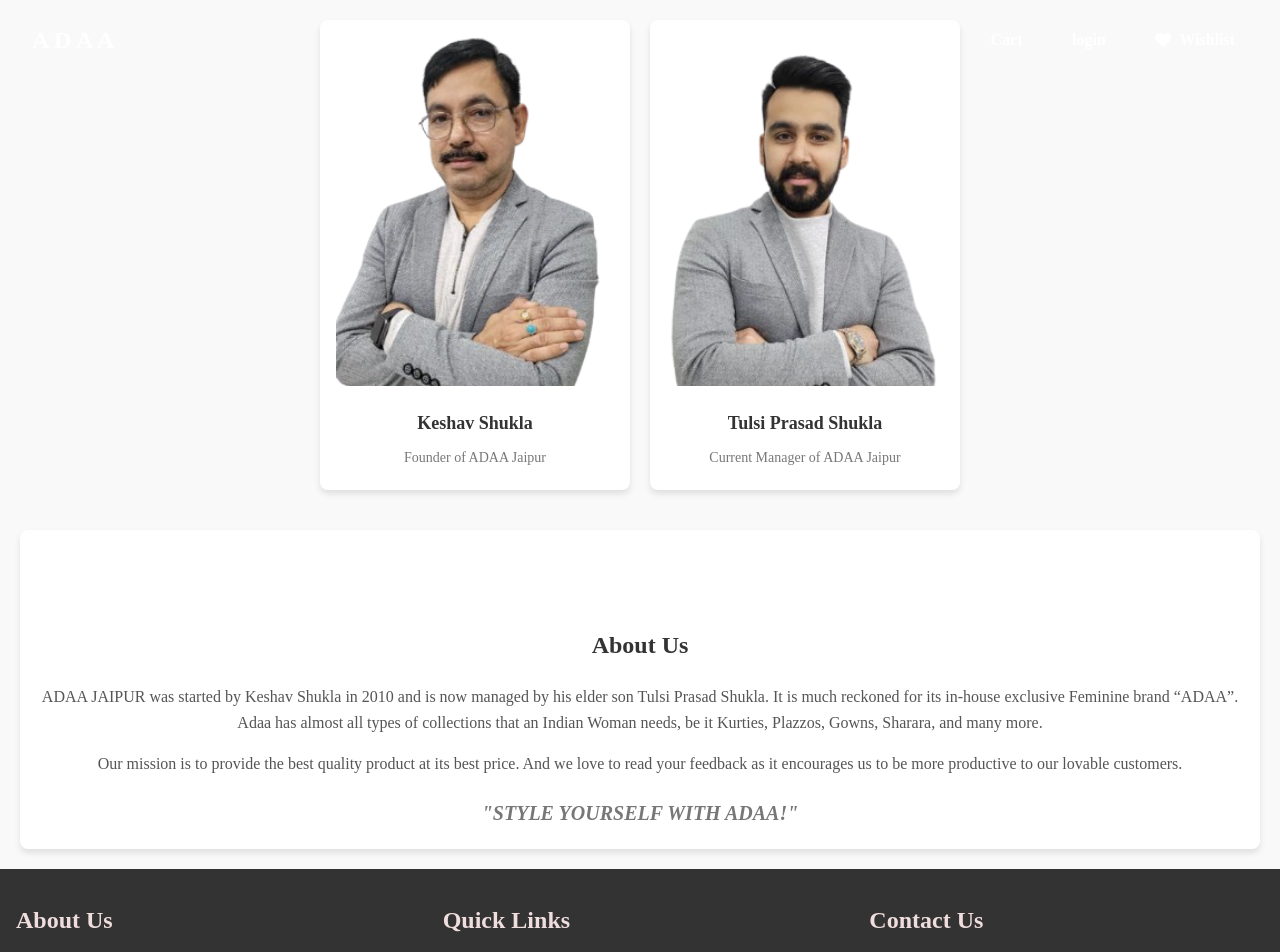
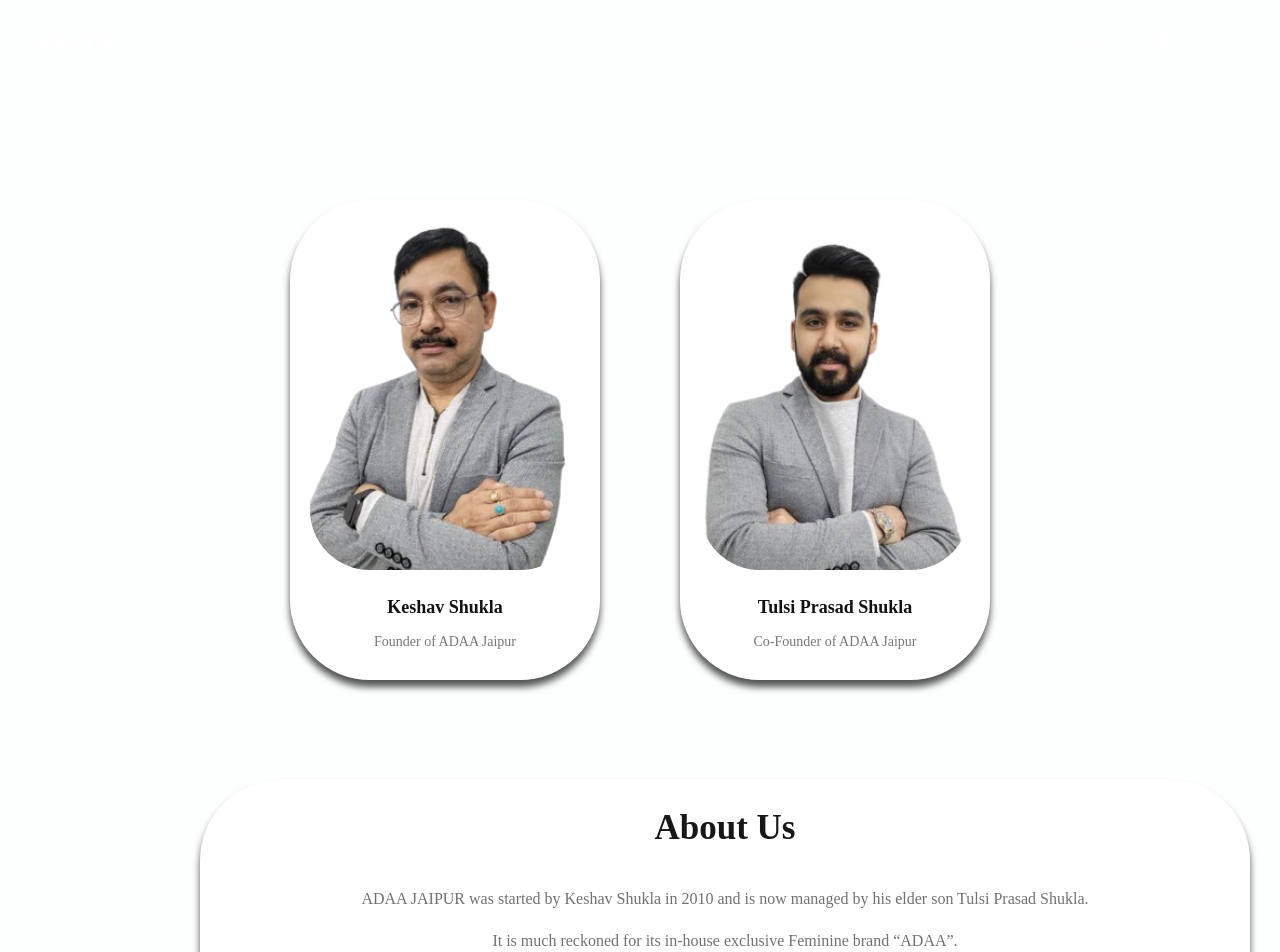
Before and after one commit to dhairyadev26/addajaipur, a React (Create React App) app in the folder frontend/: page /aboutus in a window 1280 px wide. Shown: the top 952 px of the page. Built offline with nearby package versions, Linux system fonts and the light colour scheme; a web font is replaced by a local one.

Commit message:
aboutus page
styling

```diff
--- a/frontend/src/pages/Aboutus.jsx
+++ b/frontend/src/pages/Aboutus.jsx
@@ -13,25 +13,30 @@ const Aboutus = () => {
           <h3>Keshav Shukla</h3>
           <p>Founder of ADAA Jaipur</p>
         </div>
+        <div></div><div></div><div></div>
         <div className="about-card">
         <img src={cofounder} alt="Cofounder" />
           <h3>Tulsi Prasad Shukla</h3>
-          <p>Current Manager of ADAA Jaipur</p>
+          <p>Co-Founder of ADAA Jaipur</p>
         </div>
       </div>
       <div className="about-right">
-        <h2>About Us</h2>
+        <h1>About Us</h1>
         <p>
           ADAA JAIPUR was started by Keshav Shukla in 2010 and is now managed by
-          his elder son Tulsi Prasad Shukla. It is much reckoned for its
-          in-house exclusive Feminine brand “ADAA”. Adaa has almost all types
-          of collections that an Indian Woman needs, be it Kurties, Plazzos,
-          Gowns, Sharara, and many more.
+          his elder son Tulsi Prasad Shukla.
+        </p>
+        <p>
+          It is much reckoned for its in-house exclusive Feminine brand “ADAA”.
+        </p>
+        <p>
+          Adaa has almost all types of collections that an Indian Woman needs, be it Kurties, Plazzos, Gowns, Sharara, and many more.
         </p>
         <p>
           Our mission is to provide the best quality product at its best price.
-          And we love to read your feedback as it encourages us to be more
-          productive to our lovable customers.
+        </p>
+        <p>
+          And we love to read your feedback as it encourages us to be more productive to our lovable customers.
         </p>
         <h3>"STYLE YOURSELF WITH ADAA!"</h3>
       </div>
--- a/frontend/src/styles/Aboutus.css
+++ b/frontend/src/styles/Aboutus.css
@@ -1,37 +1,40 @@
 .about-container {
   display: flex;
   flex-direction: column; /* Stack sections vertically */
-  padding: 20px;
-  gap: 40px; /* Add space between the sections */
-  background-color: #f9f9f9;
+  padding: 200px;
+  gap: 100px; /* Add space between the sections */
+  background-color: #fdffff;
 }
 
 .about-right {
   background: white;
-  border-radius: 8px;
-  box-shadow: 0 4px 6px rgba(0, 0, 0, 0.1);
+  border-radius: 80px;
+  box-shadow: 0 7px 7px rgba(13, 13, 13, 0.697);
   padding: 20px;
+  width: 1050px;
   text-align: center;
 }
 
-.about-right h2 {
-  font-size: 24px;
-  color: #333;
-  margin-bottom: 20px;
+.about-right h1 {
+  font-size: 35px;
+  color: #171717;
+  margin-bottom: 30px;
+  font-family: "The Seasons";
 }
 
 .about-right p {
   font-size: 16px;
-  color: #555;
+  color: #0000008e;
   line-height: 1.6;
   margin-bottom: 16px;
+  font-family: "The Seasons";
 }
 
 .about-right h3 {
-  font-size: 20px;
-  color: #777;
+  font-size: 25px;
+  color: #43696f;
   font-style: italic;
-  margin-top: 20px;
+  margin-top: px;
 }
 
 .about-left {
@@ -42,27 +45,28 @@
 }
 
 .about-card {
-  background: white;
-  border-radius: 8px;
-  box-shadow: 0 4px 6px rgba(0, 0, 0, 0.1);
-  padding: 16px;
+  background: rgb(255, 255, 255);
+  border-radius: 80px;
+  box-shadow: 0 7px 7px rgba(8, 8, 8, 0.688);
+  padding: 20px;
   text-align: center;
   width: 310px; /* Fixed card width */
-  height: 470px;
+  height: 480px;
 }
 
 .about-card img {
   width: 100%;
   height: 350px;
-  border-radius: 8px;
+  border-radius: 60px;
   object-fit: cover;
   margin-bottom: 15px; /* Space below the image */
 }
 
 .about-card h3 {
   font-size: 18px;
-  color: #333;
+  color: #131212;
   margin-bottom: 10px;
+  font-family: "The Seasons";
 }
 
 .about-card p {
--- a/frontend/src/styles/Products.css
+++ b/frontend/src/styles/Products.css
@@ -28,8 +28,8 @@ body {
 /* Background animation keyframes */
 @keyframes backgroundChange {
   0% { background-color: lightpink; }
-  20% { background-color: lightyellow; }
-  40% { background-color: white; }
+  20% { background-color: rgb(250, 250, 191); }
+  40% { background-color: rgb(176, 174, 255); }
   60% { background-color: lightblue; }
   80% { background-color: lightcoral; }
   100% { background-color: lightpink; } /* Cycle back to the start */
```
